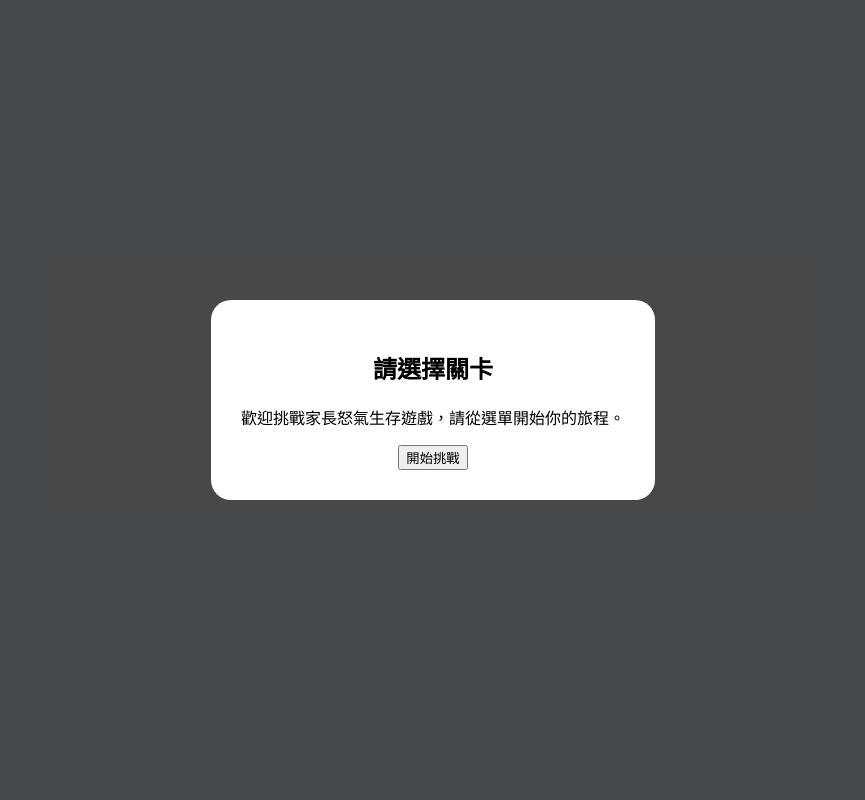
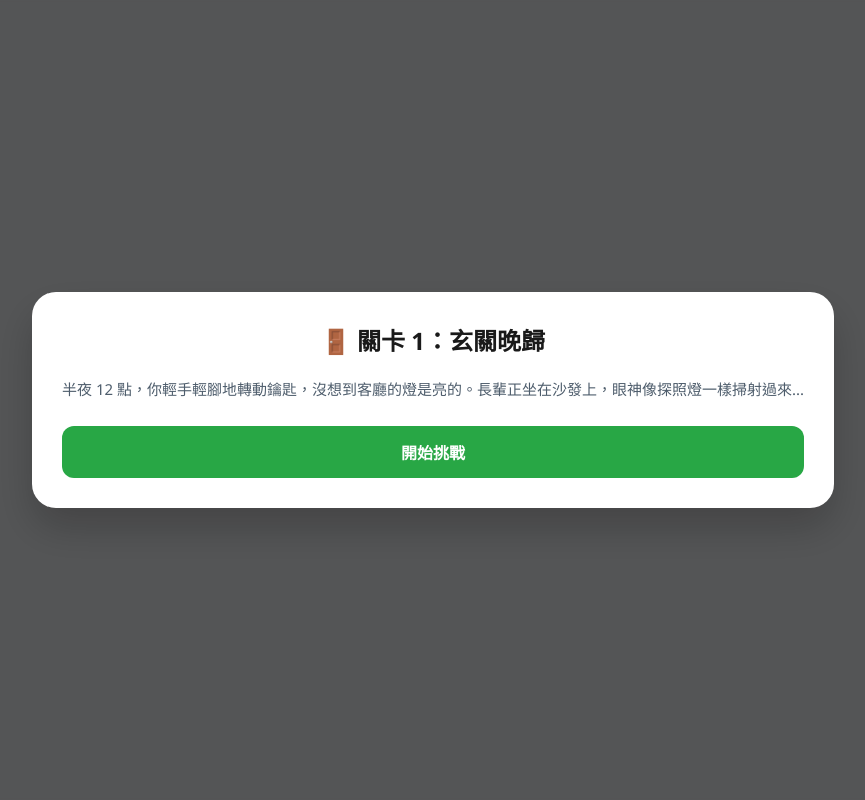
Before and after one commit to taiwanhumans-dev/my-gemini-game, a Flask app: page / in a window 1280 px wide. Shown: the whole page, without its empty margins (207-1072 px from the left). Run offline with Flask 3, Linux system fonts and the light colour scheme.

Commit message:
Add files via upload

```diff
--- a/app.py
+++ b/app.py
@@ -5,40 +5,69 @@ from google import genai
 from google.genai import types
 
 app = Flask(__name__)
-app.secret_key = "my_secret_key"
+# 金鑰安全加密字串，用於維護 Flask Session 的穩定性
+app.secret_key = "hardcore_parent_survival_secret_key"
 
+# 雲端安全架構：從系統環境變數讀取 API Key，防止金鑰外洩
 GEMINI_API_KEY = os.environ.get("GEMINI_API_KEY")
 client = genai.Client(api_key=GEMINI_API_KEY)
 
+# 10 大精心編排的生活化、生動關卡故事資料庫
 game_story = """
 {
   "stages": [
     {"id": 1, "task": "玄關晚歸", "desc": "半夜 12 點，你輕手輕腳地轉動鑰匙，沒想到客廳的燈是亮的。長輩正坐在沙發上，眼神像探照燈一樣掃射過來...", "speech": "你還知道要回來啊？現在幾點了？全家都在等你，你是把家當旅館是不是？"},
-    {"id": 2, "task": "客廳電燈", "desc": "你才剛從廚房走出來，回頭發現客廳空無一人，但那盞 100 瓦的吊燈還在瘋狂燃燒...", "speech": "跟你講過幾次？進屋隨手關燈！家裡開銀行的喔？電費不用錢是不是？"},
-    {"id": 3, "task": "餐桌手機", "desc": "剛坐下準備開動，你習慣性地把手機拿出來放在旁邊。長輩的手指已經指著你的鼻子...", "speech": "坐下來還在滑手機！手機會餵你吃飯喔？吃飯就好好吃飯，收起來！"},
-    {"id": 4, "task": "晚餐遲到", "desc": "你在房間打遊戲太入迷，直到長輩在廚房怒吼了三次才慢吞吞走出來...", "speech": "這菜都涼了，喊你十分鐘才出來，還要人請幾次？你是不是覺得大家都要伺候你？"},
-    {"id": 5, "task": "廚房洗碗", "desc": "你吃完飯想溜走，但轉身發現碗筷還疊在那。長輩那道足以穿透鋼板的目光，鎖定了你的背影...", "speech": "吃完碗就丟桌上？這家裡只有我是傭人是不是？手廢了還是沒長眼？拿去洗！"},
-    {"id": 6, "task": "巷口垃圾", "desc": "垃圾車音樂從巷口傳來，你正窩在沙發上當馬鈴薯，長輩突然拿著那包發臭的垃圾塞到你懷裡...", "speech": "垃圾車來了啦！還在那邊看電視？還不快點去追！你是要等垃圾長腳自己跑出去喔？"},
-    {"id": 7, "task": "換裝見人", "desc": "親戚要來家裡作客，你穿著破洞牛仔褲走出來，長輩瞬間覺得面子掛不住，臉色鐵青...", "speech": "穿這什麼破爛牛仔褲？乞丐是不是？等下親戚要來，你是想讓人家看我們家笑話喔？"},
+    {"id": 2, "task": "客廳電燈", "desc": "你才剛從廚房走出來，回頭發現客廳空無一人，但那盞 100 瓦的吊燈還在瘋狂燃燒，長輩的雷達立刻啟動...", "speech": "跟你講過幾次？進屋隨手關燈！家裡開銀行的喔？電費不用錢是不是？"},
+    {"id": 3, "task": "餐桌手機", "desc": "剛坐下準備開動，你習慣性地把手機拿出來放在旁邊。長輩的手指已經指著你的鼻子，準備開始長篇大論...", "speech": "坐下來還在滑手機！手機會餵你吃飯喔？吃飯就好好吃飯，收起來！"},
+    {"id": 4, "task": "晚餐遲到", "desc": "你在房間打遊戲太入迷，直到長輩在廚房怒吼了三次才慢吞吞走出來，飯菜都已經變得像冷凍庫一樣...", "speech": "這菜都涼了，喊你十分鐘才出來，還要人請幾次？你是不是覺得大家都要伺候你？"},
+    {"id": 5, "task": "廚房洗碗", "desc": "你吃完飯立刻想溜走，但轉身發現碗筷還疊在那。長輩那道足以穿透鋼板的目光，已經鎖定了你的背影...", "speech": "吃完碗就丟桌上？這家裡只有我是傭人是不是？手廢了還是沒長眼？拿去洗！"},
+    {"id": 6, "task": "巷口垃圾", "desc": "垃圾車的音樂從巷口傳來，你正窩在沙發上當馬鈴薯，長輩突然拿著那包發臭的垃圾直接塞到你懷裡...", "speech": "垃圾車來了啦！還在那邊看電視？還不快點去追！你是要等垃圾長腳自己跑出去喔？"},
+    {"id": 7, "task": "換裝見人", "desc": "親戚要來家裡作客，你隨手穿了一件破洞牛仔褲走出來，長輩瞬間覺得面子掛不住，臉色鐵青...", "speech": "穿這什麼破爛牛仔褲？乞丐是不是？等下親戚要來，你是想讓人家看我們家笑話喔？"},
     {"id": 8, "task": "房間整理", "desc": "長輩今天突然心情好幫你換床單，但一打開房門，那股積累了半年的髒衣服味道撲面而來...", "speech": "看你這房間，豬窩都比你乾淨！連下腳的地方都沒有，到底什麼時候要清？"},
-    {"id": 9, "task": "開箱包裹", "desc": "玄關堆滿了網購商品，長輩正拿著美工刀站在旁邊，準備把包裹一一「驗屍」...", "speech": "這包裹又是什麼？整天買這些沒用的垃圾，錢多喔？賺那一點點錢都不夠你亂花！"},
-    {"id": 10, "task": "深夜水果", "desc": "已經凌晨兩點，你還在螢幕前苦戰，長輩端著切好的蘋果走進來，語氣充滿威脅...", "speech": "蘋果切好了啦，吃一吃快點去睡覺，別再熬夜了，你是想把自己搞死是不是？"}
+    {"id": 9, "task": "開箱包裹", "desc": "玄關堆滿了你這週買的網購商品，長輩正拿著美工刀站在旁邊，準備把包裹一一「驗屍」...", "speech": "防包裹又是什麼？整天買這些沒用的垃圾，錢多喔？賺那一點點錢都不夠你亂花！"},
+    {"id": 10, "task": "深夜水果", "desc": "已經凌晨兩點，你還在螢幕前苦戰，長輩端著一盤切好的蘋果走進來，雖然是在送水果，但語氣充滿威脅...", "speech": "蘋果切好了啦，吃一吃快點去睡覺，別再熬夜了，你是想把自己搞死是不是？"}
   ]
 }
 """
 STAGES = json.loads(game_story)["stages"]
 
+def call_gemini_api(stage_task, parent_speech, user_reply, current_anger):
+    system_instruction = """
+    你正在扮演家長怒氣生存遊戲中的硬核長輩。性格極度不講理、擅長情緒勒索、吹毛求疵。
+    請嚴格根據當前的場景主題進行具有壓迫感的痛罵。
+    你必須評估玩家的回話，並【嚴格遵守以下格式】回傳 JSON：
+    {"parent_comeback": "長輩回罵的台詞", "anger_change": 評分整數}
+    注意：絕對不能輸出任何 JSON 以外的解釋性文字。
+    """
+    prompt = f"{system_instruction}\n場景任務:{stage_task}\n長輩上一句說:{parent_speech}\n孩子頂嘴說:{user_reply}\n當前長輩怒氣值:{current_anger}"
+    try:
+        response = client.models.generate_content(
+            model='gemini-2.5-flash',
+            contents=prompt,
+            config=types.GenerateContentConfig(response_mime_type="application/json")
+        )
+        return json.loads(response.text.strip())
+    except:
+        # 防呆機制：若遠端連線異常，觸發此預設回傳，確保遊戲不崩潰
+        return {"parent_comeback": "『你現在是裝聾作啞，不說話是什麼意思？』", "anger_change": 15}
+
 @app.route("/")
 def index():
+    # 初始化遊戲狀態，清除過往舊 session
+    session["stage_idx"] = 0
+    session["anger"] = 80
+    session["last_speech"] = STAGES[0]["speech"]
     return render_template("index.html")
 
 @app.route("/api/change_stage", methods=["POST"])
 def change_stage():
     idx = request.json.get("stage_idx", 0)
+    # 防呆越界判定
     session["stage_idx"] = idx if 0 <= idx < len(STAGES) else 0
     session["anger"] = 80
     stage_data = STAGES[session["stage_idx"]]
     session["last_speech"] = stage_data["speech"]
+
     return jsonify({
         "parent_speech": stage_data["speech"],
         "anger": 80,
@@ -49,26 +78,36 @@ def change_stage():
 @app.route("/api/reply", methods=["POST"])
 def reply():
     user_reply = request.json.get("reply", "").strip()
+    current_stage = STAGES[session.get("stage_idx", 0)]
 
-    # AI 邏輯
-    prompt = f"扮演硬核家長，場景:{STAGES[session['stage_idx']]['task']}，長輩說:{session['last_speech']}，孩子說:{user_reply}，怒氣:{session.get('anger', 80)}。JSON格式: {{\"parent_comeback\": \"...\", \"anger_change\": 10}}"
-
-    try:
-        response = client.models.generate_content(model='gemini-2.5-flash', contents=prompt, config=types.GenerateContentConfig(response_mime_type="application/json"))
-        ai_result = json.loads(response.text.strip())
-    except:
-        ai_result = {"parent_comeback": "『你現在是裝聾作啞，不說話是什麼意思？』", "anger_change": 10}
+    # 呼叫 AI 生成對話與原始評分
+    ai_result = call_gemini_api(
+        current_stage["task"],
+        session.get("last_speech", current_stage["speech"]),
+        user_reply,
+        session.get("anger", 80)
+    )
 
     score = ai_result.get("anger_change", 10)
-    if any(k in user_reply.lower() for k in ["對不起", "抱歉", "我錯", "歹勢", "sorry"]):
-        score = -30
 
+    # 🛠️ 【全端整合核心：後端關鍵字攔截網（霸王條款）】
+    apology_keywords = ["對不起", "抱歉", "我錯", "歹勢", "sorry"]
+    if any(k in user_reply.lower() for k in apology_keywords):
+        score = -30  # 強制將數值覆蓋為大幅度扣分（降火）
+
+    # 計算並限制怒氣值區間在 0 ~ 120 之間
     anger = max(0, min(120, session.get("anger", 80) + score))
     session["anger"] = anger
     session["last_speech"] = ai_result.get("parent_comeback", "...")
+
+    # 精準判定勝負狀態發送給前端
     status = "WIN" if anger <= 0 else ("LOSE" if anger >= 120 else "OK")
 
-    return jsonify({"parent_speech": session["last_speech"], "anger": anger, "status": status})
+    return jsonify({
+        "parent_speech": session["last_speech"],
+        "anger": anger,
+        "status": status
+    })
 
 if __name__ == "__main__":
     app.run(debug=True)
--- a/templates/index.html
+++ b/templates/index.html
@@ -2,74 +2,169 @@
 <html lang="zh-TW">
 <head>
     <meta charset="UTF-8">
-    <title>家長怒氣生存遊戲</title>
+    <meta name="viewport" content="width=device-width, initial-scale=1.0">
+    <title>家長怒氣生存遊戲 - 終極全端版</title>
     <style>
-        body { font-family: 'Segoe UI', sans-serif; max-width: 500px; margin: 20px auto; background: #f0f2f5; padding: 10px; transition: background 0.5s; }
-        .card { background: white; padding: 20px; border-radius: 20px; box-shadow: 0 10px 25px rgba(0,0,0,0.1); display: none; }
-        .overlay { display: flex; position: fixed; top: 0; left: 0; width: 100%; height: 100%; background: rgba(0,0,0,0.7); justify-content: center; align-items: center; z-index: 10; }
-        .modal { background: white; padding: 30px; border-radius: 20px; text-align: center; max-width: 80%; }
-        .history { height: 350px; overflow-y: auto; padding: 15px; background: #e5ddd5; border-radius: 15px; margin-bottom: 15px; display: flex; flex-direction: column; }
-        .msg { max-width: 80%; margin: 8px; padding: 10px 15px; border-radius: 18px; }
-        .parent-msg { align-self: flex-start; background: white; }
-        .user-msg { align-self: flex-end; background: #86efac; color: #064e3b; }
+        /* 全域排版微調，加入流暢的背景變色動畫 */
+        body { font-family: 'Segoe UI', Tahoma, Geneva, Verdana, sans-serif; max-width: 500px; margin: 20px auto; background: #f0f2f5; padding: 10px; transition: background 0.5s ease; }
+        .card { background: white; padding: 25px; border-radius: 20px; box-shadow: 0 10px 30px rgba(0,0,0,0.08); display: none; }
+
+        /* 關卡選單樣式優化 */
+        select { width: 100%; padding: 10px; border-radius: 10px; border: 1px solid #ccd0d5; font-size: 16px; margin-bottom: 15px; outline: none; }
+
+        /* 現代感血條（進度條）樣式 */
+        .progress-bar { width: 100%; background: #e4e6eb; height: 20px; border-radius: 10px; overflow: hidden; margin-top: 10px; box-shadow: inset 0 2px 4px rgba(0,0,0,0.05); }
+        .progress-fill { height: 100%; background: linear-gradient(90deg, #ff6b6b, #ff4d4d); width: 66.6%; transition: width 0.4s cubic-bezier(0.4, 0, 0.2, 1); }
+        #anger-text { font-weight: bold; color: #4b5563; margin-top: 5px; font-size: 14px; text-align: right; }
+
+        /* 核心：仿社交軟體（LINE/IG）氣泡式通訊排版 */
+        .history { height: 380px; overflow-y: auto; padding: 15px; background: #e5ddd5; border-radius: 15px; margin: 15px 0; display: flex; flex-direction: column; box-shadow: inset 0 2px 8px rgba(0,0,0,0.05); }
+        .msg { max-width: 80%; margin: 6px 0; padding: 10px 14px; border-radius: 18px; font-size: 14px; line-height: 1.5; word-wrap: break-word; }
+
+        /* 長輩對話框：左側置白，維持單邊直角質感 */
+        .parent-msg { align-self: flex-start; background: white; color: #1c1e21; border-bottom-left-radius: 3px; box-shadow: 0 1px 2px rgba(0,0,0,0.1); }
+        /* 玩家對話框：右側置綠，凸顯傳送感 */
+        .user-msg { align-self: flex-end; background: #86efac; color: #064e3b; border-bottom-right-radius: 3px; box-shadow: 0 1px 2px rgba(0,0,0,0.1); }
+
+        /* 輸入控制區塊 */
+        .input-area { display: flex; gap: 10px; }
+        input[type="text"] { flex: 1; padding: 12px; border-radius: 12px; border: 1px solid #ccd0d5; font-size: 15px; outline: none; }
+        button { padding: 12px 20px; border-radius: 12px; border: none; background: #007bff; color: white; font-size: 15px; font-weight: bold; cursor: pointer; transition: background 0.2s; }
+        button:hover { background: #0056b3; }
+
+        /* 全畫面遮罩彈出視窗（導覽視窗、勝負視窗通用） */
+        .overlay { display: flex; position: fixed; top: 0; left: 0; width: 100%; height: 100%; background: rgba(0,0,0,0.65); backdrop-filter: blur(4px); justify-content: center; align-items: center; z-index: 10; }
+        .modal { background: white; padding: 30px; border-radius: 24px; text-align: center; max-width: 85%; box-shadow: 0 20px 40px rgba(0,0,0,0.2); }
+        .modal h2 { margin-top: 0; color: #1a1a1a; }
+        .modal p { color: #4e5d6c; line-height: 1.6; margin: 15px 0 25px 0; font-size: 15px; }
+        .modal button { width: 100%; background: #28a745; font-size: 16px; padding: 14px; }
+        .modal button:hover { background: #218838; }
     </style>
 </head>
 <body>
+
     <div id="intro-modal" class="overlay">
         <div class="modal">
-            <h2 id="intro-task">請選擇關卡</h2>
-            <p id="intro-desc">歡迎挑戰家長怒氣生存遊戲，請從選單開始你的旅程。</p>
+            <h2 id="intro-task">🚪 關卡 1：玄關晚歸</h2>
+            <p id="intro-desc">半夜 12 點，你輕手輕腳地轉動鑰匙，沒想到客廳的燈是亮的。長輩正坐在沙發上，眼神像探照燈一樣掃射過來...</p>
             <button onclick="startGame()">開始挑戰</button>
         </div>
     </div>
+
     <div class="card">
         <h2>🤬 家長怒氣生存遊戲</h2>
+
         <select id="stage-select" onchange="changeStage()">
-            <option value="0">1. 玄關晚歸</option><option value="1">2. 客廳電燈</option><option value="2">3. 餐桌手機</option>
-            <option value="3">4. 晚餐遲到</option><option value="4">5. 廚房洗碗</option><option value="5">6. 巷口垃圾</option>
-            <option value="6">7. 換裝見人</option><option value="7">8. 房間整理</option><option value="8">9. 開箱包裹</option><option value="9">10. 深夜水果</option>
+            <option value="0">1. 玄關晚歸</option>
+            <option value="1">2. 客廳電燈</option>
+            <option value="2">3. 餐桌手機</option>
+            <option value="3">4. 晚餐遲到</option>
+            <option value="4">5. 廚房洗碗</option>
+            <option value="5">6. 巷口垃圾</option>
+            <option value="6">7. 換裝見人</option>
+            <option value="7">8. 房間整理</option>
+            <option value="8">9. 開箱包裹</option>
+            <option value="9">10. 深夜水果</option>
         </select>
-        <div class="history" id="chat-history"></div>
-        <input type="text" id="user-reply" placeholder="輸入回話...">
-        <button onclick="sendReply()">送出</button>
+
+        <div class="progress-bar"><div id="anger-bar" class="progress-fill"></div></div>
+        <p id="anger-text">🔥 家長怒氣值: 80 / 120</p>
+
+        <div class="history" id="chat-history">
+            <div class="msg parent-msg">👵 『你還知道要回來啊？現在幾點了？全家都在等你，你是把家當旅館是不是？』</div>
+        </div>
+
+        <div class="input-area">
+            <input type="text" id="user-reply" placeholder="講點好聽話安撫長輩吧..." onkeydown="if(event.key==='Enter') sendReply()">
+            <button onclick="sendReply()">傳送</button>
+        </div>
     </div>
+
     <div id="game-modal" class="overlay" style="display:none;">
         <div class="modal">
             <h2 id="modal-title">挑戰結果</h2>
-            <button onclick="location.reload()">重新遊玩</button>
+            <p>點擊下方按鈕以重新初始化所有關卡與數值。</p>
+            <button onclick="location.reload()" style="background: #007bff;">重新遊玩</button>
         </div>
     </div>
-    <audio id="angry-sound" src="/static/angry.mp3"></audio>
+
+    <audio id="angry-sound" src="/static/angry.mp3" preload="auto"></audio>
 
     <script>
         let currentAnger = 80;
+        // 為 10 個場景量身定做的馬卡龍配色矩陣
         const bgs = ["#f0f2f5","#e8f5e9","#fff3e0","#fce4ec","#e3f2fd","#f3e5f5","#fff9c4","#efebe9","#e0f7fa","#fbe9e7"];
 
-        function startGame() { document.getElementById('intro-modal').style.display = 'none'; document.querySelector('.card').style.display = 'block'; }
+        // 關卡前導視窗解鎖，正式顯示遊戲主體
+        function startGame() {
+            document.getElementById('intro-modal').style.display = 'none';
+            document.querySelector('.card').style.display = 'block';
+        }
 
+        // 切換關卡邏輯：同步刷新背景色與引言故事
         async function changeStage() {
             const idx = parseInt(document.getElementById('stage-select').value);
-            const res = await fetch('/api/change_stage', { method: 'POST', headers:{'Content-Type':'application/json'}, body: JSON.stringify({stage_idx: idx}) });
+            const res = await fetch('/api/change_stage', {
+                method: 'POST',
+                headers:{'Content-Type':'application/json'},
+                body: JSON.stringify({stage_idx: idx})
+            });
             const data = await res.json();
+
+            // 變更全身背景色彩與前導文字
             document.body.style.backgroundColor = bgs[idx];
             document.getElementById('intro-modal').style.display = 'flex';
-            document.getElementById('intro-task').innerText = data.stage_task;
+            document.getElementById('intro-task').innerText = `🗺️ 關卡：${data.stage_task}`;
             document.getElementById('intro-desc').innerText = data.desc;
+
+            // 刷新聊天室與血條狀態
             document.getElementById('chat-history').innerHTML = `<div class="msg parent-msg">👵 『${data.parent_speech}』</div>`;
             currentAnger = 80;
+            document.getElementById('anger-bar').style.width = '66.6%';
+            document.getElementById('anger-text').innerText = `🔥 家長怒氣值: 80 / 120`;
         }
 
+        // 對話發送與渲染核心機制
         async function sendReply() {
             const input = document.getElementById('user-reply');
-            const res = await fetch('/api/reply', { method: 'POST', headers:{'Content-Type':'application/json'}, body: JSON.stringify({reply: input.value}) });
+            const text = input.value.strip ? input.value.strip() : input.value.trim();
+            if(!text) return;
+
+            const history = document.getElementById('chat-history');
+            // 1. 即時在右側渲染玩家的發言
+            history.innerHTML += `<div class="msg user-msg">😎 ${text}</div>`;
+            input.value = '';
+            history.scrollTop = history.scrollHeight; // 畫面自動滾動底部
+
+            // 2. 向後端索取 AI 反饋
+            const res = await fetch('/api/reply', {
+                method: 'POST',
+                headers:{'Content-Type':'application/json'},
+                body: JSON.stringify({reply: text})
+            });
             const data = await res.json();
-            const history = document.getElementById('chat-history');
-            history.innerHTML += `<div class="msg user-msg">😎 ${input.value}</div><div class="msg parent-msg">👵 『${data.parent_speech}』</div>`;
-            if (data.anger > currentAnger) document.getElementById('angry-sound').play();
+
+            // 3. 在左側渲染長輩的罵人回應
+            history.innerHTML += `<div class="msg parent-msg">👵 『${data.parent_speech}』</div>`;
+
+            // 4. 音效防護網：若數值上升，強迫觸發音效器
+            if (data.anger > currentAnger) {
+                const sound = document.getElementById('angry-sound');
+                sound.currentTime = 0;
+                sound.play().catch(()=>{}); // 捕捉並忽略瀏覽器未互動前的限制警告
+            }
+
+            // 5. 強制同步更新全域狀態與血條 UI
             currentAnger = data.anger;
+            document.getElementById('anger-text').innerText = `🔥 家長怒氣值: ${data.anger} / 120`;
+            document.getElementById('anger-bar').style.width = `${(data.anger/120)*100}%`;
             history.scrollTop = history.scrollHeight;
-            input.value = '';
-            if (data.status !== "OK") { document.getElementById('game-modal').style.display = 'flex'; document.getElementById('modal-title').innerText = data.status === "WIN" ? "🎉 挑戰成功！" : "💀 挑戰失敗！"; }
+
+            // 6. 勝負判定攔截
+            if (data.status !== "OK") {
+                document.getElementById('game-modal').style.display = 'flex';
+                document.getElementById('modal-title').innerText = data.status === "WIN" ? "🎉 恭喜你！成功安撫了長輩！" : "💀 挑戰失敗！長輩已經徹底氣炸了！";
+            }
         }
     </script>
 </body>
```
